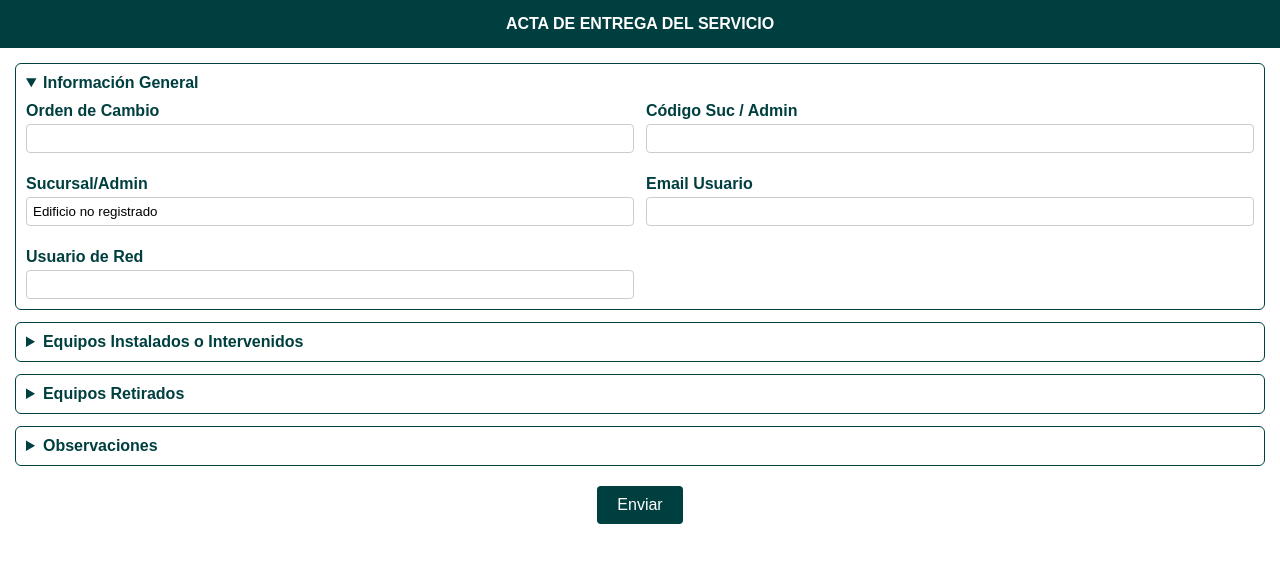
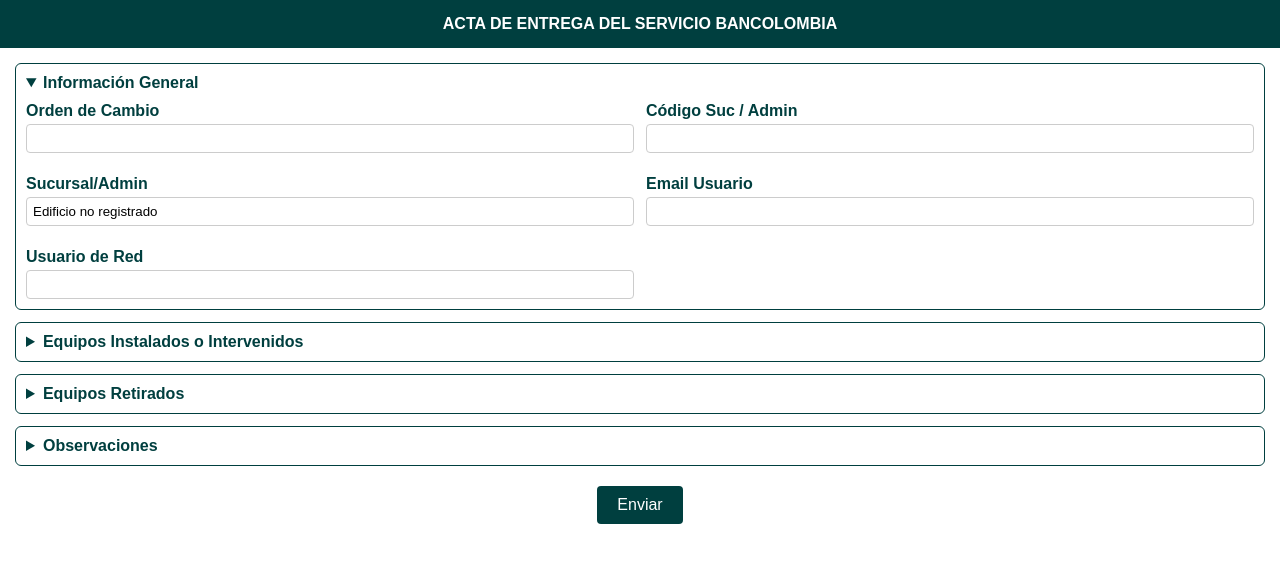
Before and after one commit to penajc/ActaEntregaServicio, a plain HTML site: page index.html in a window 1280 px wide. Drawn offline with Linux system fonts and the light colour scheme.

Commit message:
Update index.html

```diff
--- a/index.html
+++ b/index.html
@@ -74,7 +74,7 @@
   </style>
 </head>
 <body>
-  <header>ACTA DE ENTREGA DEL SERVICIO</header>
+  <header>ACTA DE ENTREGA DEL SERVICIO BANCOLOMBIA</header>
   <section>
     <details open>
       <summary>Información General</summary>
```
